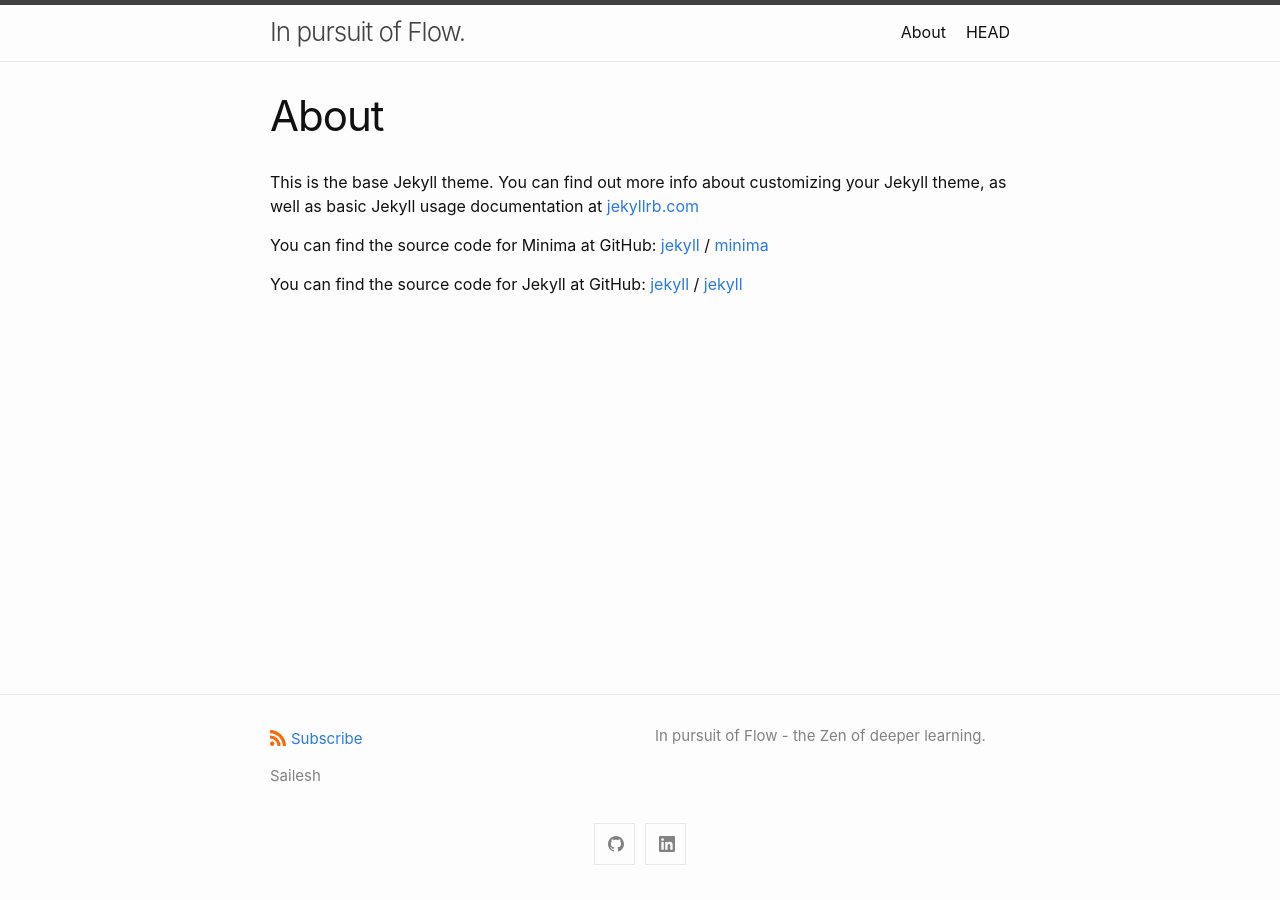
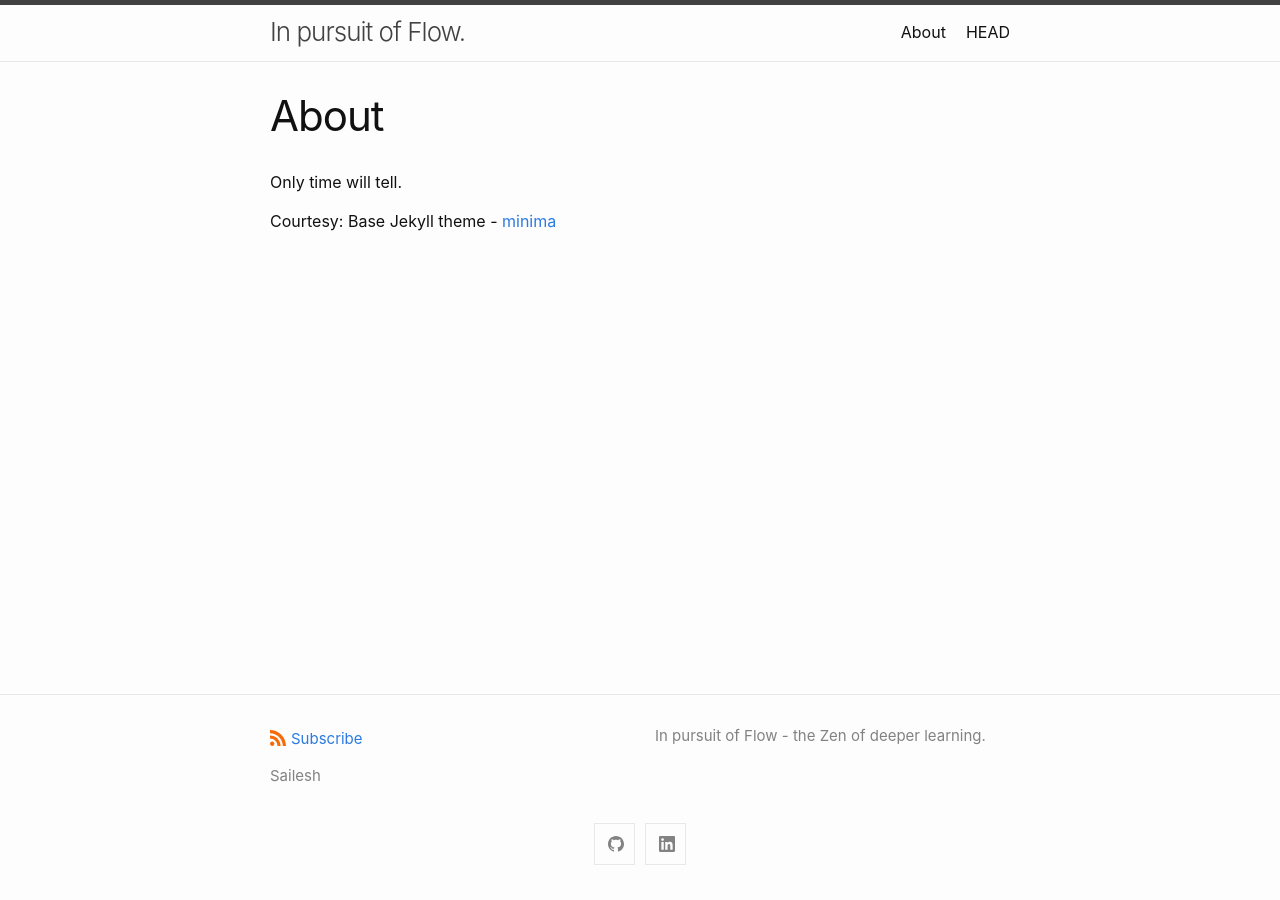
Before and after one commit to gsailesh/gsailesh.github.io, a Jekyll site: the page built from about.md, in a window 1280 px wide. Built offline with Jekyll 4.4.1, drawn with Linux system fonts in a browser that asks for light colours.

Commit message:
Update about.md

```diff
--- a/about.md
+++ b/about.md
@@ -3,16 +3,6 @@ layout: page
 title: About
 permalink: /about/
 ---
+Only time will tell.
 
-This is the base Jekyll theme. You can find out more info about customizing your Jekyll theme, as well as basic Jekyll usage documentation at [jekyllrb.com](https://jekyllrb.com/)
-
-You can find the source code for Minima at GitHub:
-[jekyll][jekyll-organization] /
-[minima](https://github.com/jekyll/minima)
-
-You can find the source code for Jekyll at GitHub:
-[jekyll][jekyll-organization] /
-[jekyll](https://github.com/jekyll/jekyll)
-
-
-[jekyll-organization]: https://github.com/jekyll
+Courtesy: Base Jekyll theme - [minima](https://github.com/jekyll/minima)
```
